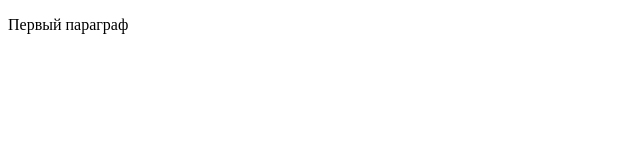
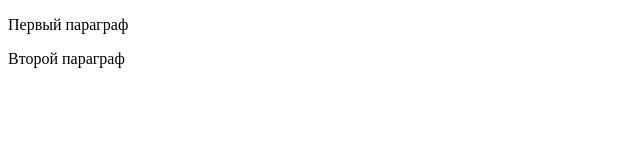
Before and after one commit to Basedshlepagigachad/Studying, a plain HTML site: page index.html in a window 1280 px wide. Shown: the whole page, without its empty margins (0-640 px from the left). Drawn offline with Linux system fonts and the light colour scheme.

Commit message:
Update index.html

```diff
--- a/index.html
+++ b/index.html
@@ -6,5 +6,6 @@
   </head>
   <body>
     <p>Первый параграф</p>
+     <p>Второй параграф</p>
   </body>
 </html>
```
